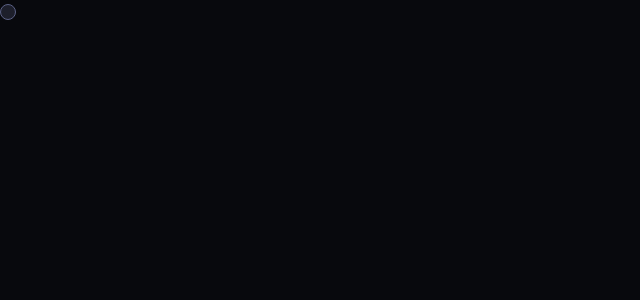
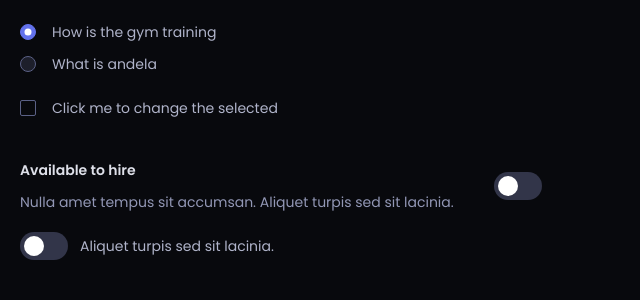
Before and after one commit to qonect-group/bundaset, a Next.js app in the folder site/: page / in a window 1280 px wide. Shown: the top 300 px of the page, without its empty margins (0-640 px from the left). Built offline with nearby package versions, Linux system fonts and the light colour scheme.

Commit message:
Implemented the radio,checkox and a switch

```diff
--- a/site/app/page.tsx
+++ b/site/app/page.tsx
@@ -1,14 +1,39 @@
 "use client";
 
+import Switch from "@components/Switch";
 import Checkbox from "@components/ui/Checkbox";
 import Radio from "@components/ui/Radio";
 import React, { useState } from "react";
 
 export default function Page() {
-  const [c, setc] = useState(false);
+  const [checked, setchecked] = useState(false);
   return (
     <div>
-      <Radio />
+      <div className="m-5">
+        <Radio
+          checked={true}
+          onChange={() => {}}
+          label="How is the gym training"
+        />
+        <Radio label="What is andela" onChange={() => {}} />
+      </div>
+      <div className="m-5">
+        <Checkbox
+          checked={checked}
+          onChange={() => {
+            setchecked(!checked);
+          }}
+          label="Click me to change the selected"
+        />
+      </div>
+      <div className="my-10 mx-5">
+        <Switch
+          onChange={() => {}}
+          title="Available to hire"
+          subTitle="Nulla amet tempus sit accumsan. Aliquet turpis sed sit lacinia."
+        />
+        <Switch onChange={() => {}} label="Aliquet turpis sed sit lacinia." />
+      </div>
     </div>
   );
 }
--- /dev/null
+++ b/site/components/Switch.tsx
@@ -0,0 +1,56 @@
+import React from "react";
+
+interface Props {
+  id?: string;
+  label?: string;
+  title?: string;
+  subTitle?: string;
+  onChange: React.ChangeEventHandler<HTMLInputElement>;
+  checked?: boolean;
+}
+export default function Switch({
+  label,
+  onChange,
+  checked,
+  title,
+  subTitle,
+}: Props) {
+  return (
+    <label
+      htmlFor={label || title}
+      className="flex cursor-pointer my-5 select-none items-center"
+    >
+      {(title || subTitle) && !label && (
+        <div className=" flex flex-col  mr-10">
+          {title && (
+            <span className="text-sm mb-3 text-gray-50 font-semibold">
+              {title}
+            </span>
+          )}
+          {subTitle && (
+            <span className="text-sm text-gray-300">{subTitle}</span>
+          )}
+        </div>
+      )}
+      <div className="relative">
+        <input
+          type="checkbox"
+          id={label || title}
+          className="sr-only peer"
+          onChange={onChange}
+          checked={checked}
+        />
+        <div className="box peer-checked:bg-primary bg-gray-700  block h-7 w-12 rounded-full" />
+        <div className="dot peer-checked:translate-x-5 absolute left-1 top-1 flex h-5 w-5 items-center justify-center rounded-full bg-white transition" />
+      </div>
+      {label && (
+        <label
+          htmlFor={label || title}
+          className="text-sm cursor-pointer text-gray-200 flex ml-3"
+        >
+          {label}
+        </label>
+      )}
+    </label>
+  );
+}
--- a/site/components/ui/Checkbox.tsx
+++ b/site/components/ui/Checkbox.tsx
@@ -7,29 +7,26 @@ interface props {
   checked?: boolean;
 }
 
-export default function Checkbox({
-  label,
-  onChange,
-  checked = false,
-  id,
-}: props) {
+export default function Checkbox({ label, onChange, checked = false }: props) {
   return (
-    <div className="flex items-center">
+    <div className="flex my-2 items-center">
       <div>
         <input
-          className="form-check-input appearance-none h-4 w-4 border border-gray-300 rounded-sm bg-transparent checked:bg-primary checked:border-primary focus:outline-none transition duration-200 my-1 align-top bg-no-repeat bg-center bg-contain float-left mr-2 cursor-pointer"
+          className="form-check-input appearance-none h-4 w-4 border border-gray-500 rounded-sm bg-transparent checked:bg-primary checked:border-primary focus:outline-none transition duration-200 my-1 align-top bg-no-repeat bg-center bg-contain float-left mr-2 cursor-pointer"
           type="checkbox"
-          id={id}
+          id={label || "checkbox"}
           onChange={onChange}
           checked={checked}
         />
       </div>
-      <label
-        className="form-check-label font-normal leading-8 inline-block text-gray-100 cursor-pointer capitalize text-sm"
-        htmlFor={id}
-      >
-        {label}
-      </label>
+      {label && (
+        <label
+          htmlFor={label || "checkbox"}
+          className="text-sm cursor-pointer text-gray-200 flex ml-2"
+        >
+          {label}
+        </label>
+      )}
     </div>
   );
 }
--- a/site/components/ui/Radio.tsx
+++ b/site/components/ui/Radio.tsx
@@ -1,15 +1,30 @@
+import { spawn } from "child_process";
 import React from "react";
 
-export default function Radio({ ...others }) {
+interface Props {
+  label?: string;
+  onChange: React.ChangeEventHandler<HTMLInputElement>;
+  checked?: boolean;
+}
+
+export default function Radio({ label, onChange, checked, ...others }: Props) {
   return (
-    <div className="flex items-center">
+    <div className="flex my-2 items-center">
       <input
         className="form-check-input appearance-none rounded-full h-4 w-4 border border-gray-500 bg-gray-800 checked:bg-primary checked:border-primary focus:outline-none transition duration-200 my-1 align-top bg-no-repeat bg-center bg-contain float-left mr-2 cursor-pointer"
         type="radio"
-        name="radio"
-        id="radio"
-        {...others}
+        id={label || "radio"}
+        onChange={onChange}
+        checked={checked}
       />
+      {label && (
+        <label
+          htmlFor={label || "radio"}
+          className="text-sm cursor-pointer text-gray-200 flex ml-2"
+        >
+          {label}
+        </label>
+      )}
     </div>
   );
 }
```
